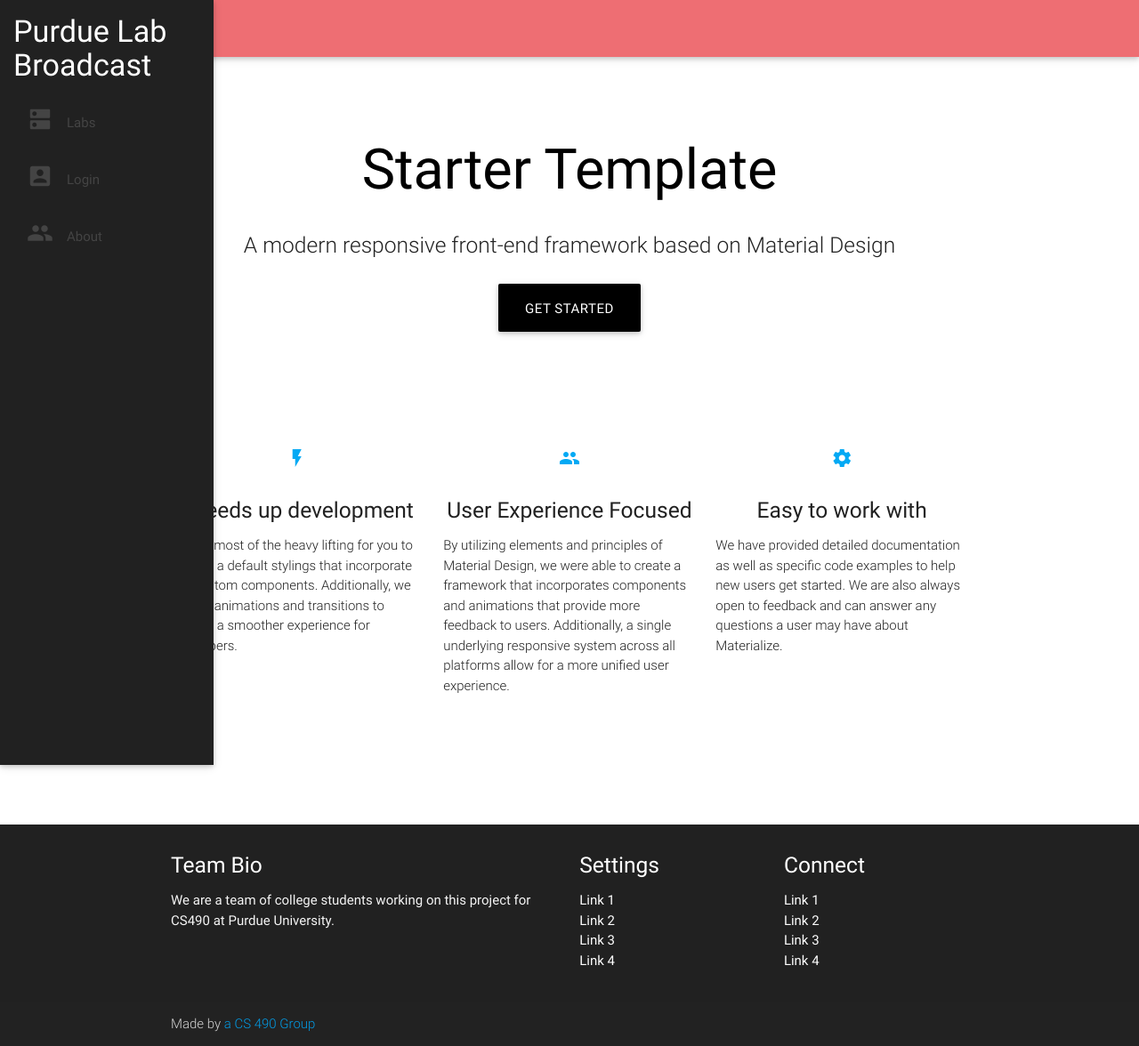
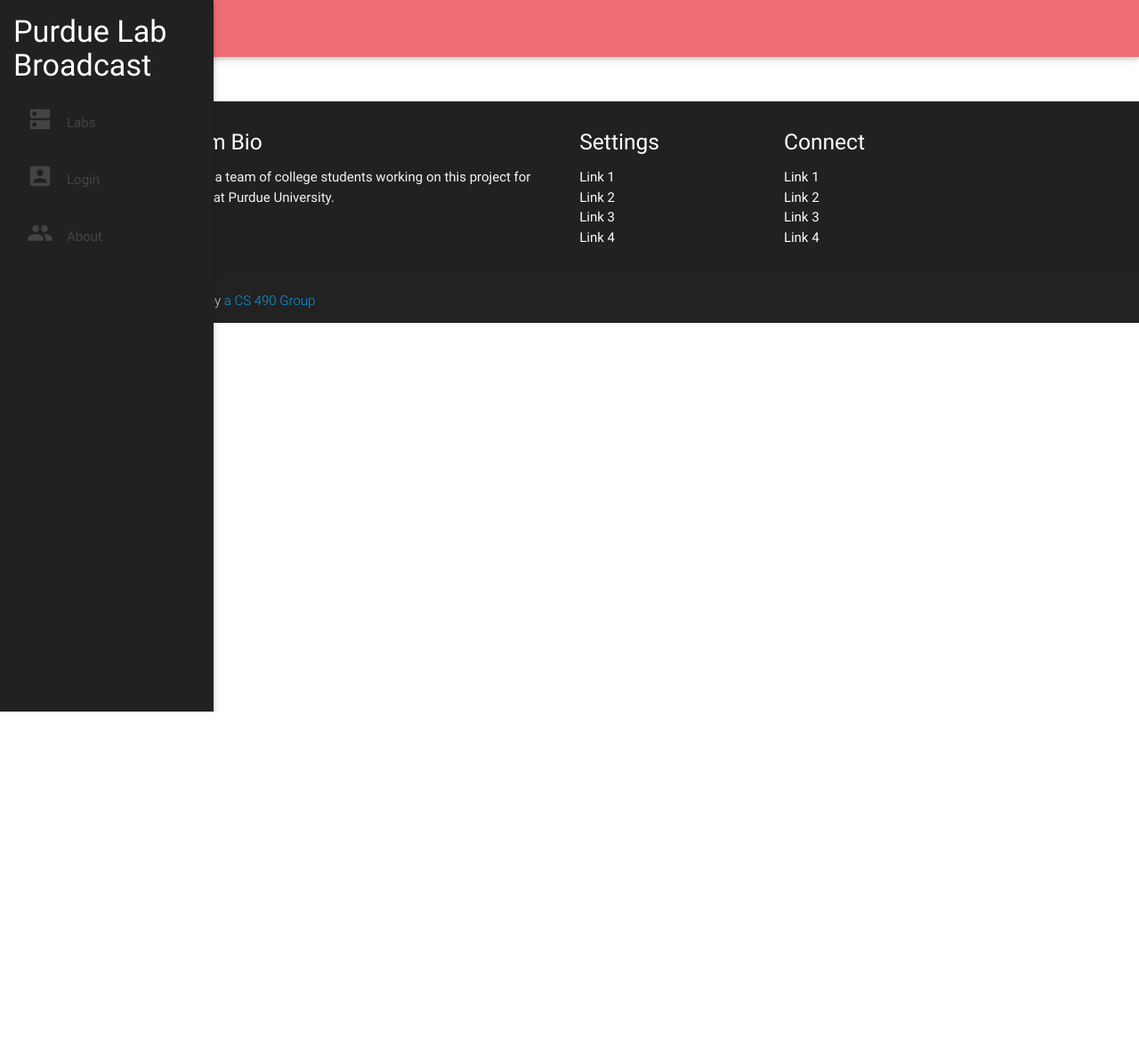
Before and after one commit to bshrawde/CS490-Lab-Broadcast-Web, a Flask app: page /about in a window 1280 px wide. Shown: the whole page at 89% size. After the commit the page ends 800 px from the top, so only its background shows below. Run offline with Flask 2, Linux system fonts and the light colour scheme; some libraries are stand-ins or nearby versions.

Commit message:
Prettied the page, redirected login to CAS, emptied about

```diff
--- a/server.py
+++ b/server.py
@@ -14,5 +14,11 @@ def login():
 def about():
     return render_template("about.html")
 
+@app.after_request
+def cors(response):
+	response.headers['Access-Control-Allow-Origin'] = '*'
+	return response
+
+
 if __name__ == '__main__':
     app.run()
--- a/templates/about.html
+++ b/templates/about.html
@@ -1,57 +1,7 @@
 {% extends "layout.html" %}
 {% block title %}Home{% endblock %}
 {% block main %}
-      <div class="section no-pad-bot" id="index-banner">
-        <div class="container">
-          <br><br>
-          <h1 class="header center black-text">Starter Template</h1>
-          <div class="row center">
-            <h5 class="header col s12 light">A modern responsive front-end framework based on Material Design</h5>
-          </div>
-          <div class="row center">
-            <a href="http://materializecss.com/getting-started.html" id="download-button" class="btn-large waves-effect waves-light black">Get Started</a>
-          </div>
-          <br><br>
-
-        </div>
-      </div>
-
       <div class="container">
-        <div class="section">
-
-          <!--   Icon Section   -->
-          <div class="row">
-            <div class="col s12 m4">
-              <div class="icon-block">
-                <h2 class="center light-blue-text"><i class="material-icons">flash_on</i></h2>
-                <h5 class="center">Speeds up development</h5>
-
-                <p class="light">We did most of the heavy lifting for you to provide a default stylings that incorporate our custom components. Additionally, we refined animations and transitions to provide a smoother experience for developers.</p>
-              </div>
-            </div>
-
-            <div class="col s12 m4">
-              <div class="icon-block">
-                <h2 class="center light-blue-text"><i class="material-icons">group</i></h2>
-                <h5 class="center">User Experience Focused</h5>
-
-                <p class="light">By utilizing elements and principles of Material Design, we were able to create a framework that incorporates components and animations that provide more feedback to users. Additionally, a single underlying responsive system across all platforms allow for a more unified user experience.</p>
-              </div>
-            </div>
-
-            <div class="col s12 m4">
-              <div class="icon-block">
-                <h2 class="center light-blue-text"><i class="material-icons">settings</i></h2>
-                <h5 class="center">Easy to work with</h5>
-
-                <p class="light">We have provided detailed documentation as well as specific code examples to help new users get started. We are also always open to feedback and can answer any questions a user may have about Materialize.</p>
-              </div>
-            </div>
-          </div>
-
-        </div>
-        <br><br>
-
         <div class="section">
 
         </div>
--- a/templates/layout.html
+++ b/templates/layout.html
@@ -19,7 +19,7 @@
         <li><a class="waves-effect waves-gold {% if request.path == '/' %}active{% endif %}" href="/">
           <i class="material-icons left">dns</i>Labs
         </a></li>
-        <li><a class="waves-effect waves-gold {% if request.path == '/login' %}active{% endif %}" href="/login">
+        <li><a class="waves-effect waves-gold {% if request.path == '' %}active{% endif %}" href="https://www.purdue.edu/apps/account/cas/login">
           <i class="material-icons left">account_box</i>Login
         </a></li>
         <li><a class="waves-effect waves-gold {% if request.path == '/about' %}active{% endif %}" href="/about">
```
Also changed, not shown: templates/labs.html (+14 -12 lines).
